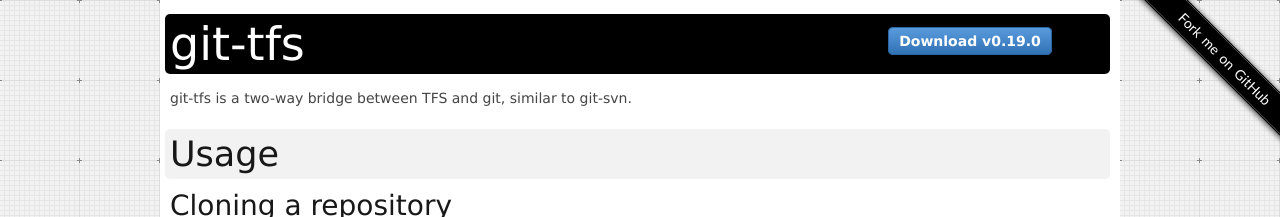
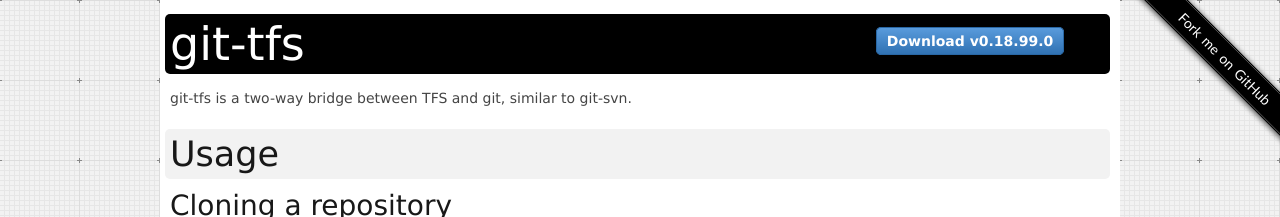
Before and after one commit to git-tfs/git-tfs.github.com, a Jekyll site: the page built from index.md, in a window 1280 px wide. Shown: the top 217 px of the page. Built offline with Jekyll 4.4.1, drawn with Linux system fonts in a browser that asks for light colours; nearby versions of some CDN libraries.

Commit message:
v0.18.99.0

```diff
--- a/_includes/download_button.html
+++ b/_includes/download_button.html
@@ -1 +1 @@
-<a href="https://github.com/git-tfs/git-tfs/releases/download/v0.19.0/GitTfs-0.19.0.zip" class="download-button">Download v0.19.0</a>
+<a href="https://github.com/git-tfs/git-tfs/releases/download/v0.18.99.0/GitTfs-0.18.99.0.zip" class="download-button">Download v0.18.99.0</a>
```
